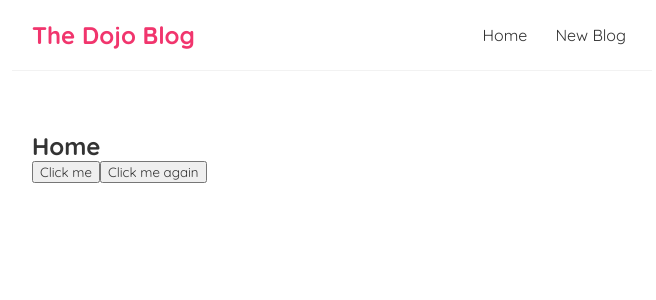
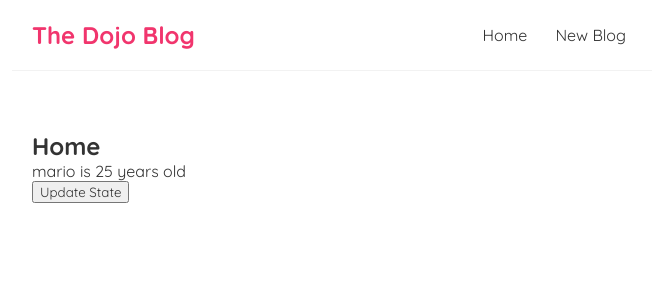
Before and after one commit to VisheshSingh/ninjadojo, a React (Create React App) app: page / in a window 1280 px wide. Shown: the top 300 px of the page, without its empty margins (308-964 px from the left). Built offline with nearby package versions, Linux system fonts and the light colour scheme.

Commit message:
useState hook

```diff
--- a/src/components/Home.js
+++ b/src/components/Home.js
@@ -1,20 +1,21 @@
-import React from 'react';
+import React, { useState } from 'react';
 
 const Home = () => {
+  const [name, setName] = useState('mario');
+  const [age, setAge] = useState(25);
+
   const handleClick = () => {
-    console.log('clicked!!!');
-  };
-  const handleClickBtn = (param, e) => {
-    console.log(param, e.target);
+    setName('luigi');
+    setAge(30);
   };
 
   return (
     <div className='home'>
       <h2>Home</h2>
-      <button onClick={handleClick}>Click me</button>
-      <button onClick={(e) => handleClickBtn('again', e)}>
-        Click me again
-      </button>
+      <p>
+        {name} is {age} years old
+      </p>
+      <button onClick={handleClick}>Update State</button>
     </div>
   );
 };
```
Also changed, not shown: 1 other file (tests, documents, lock files or other folders).
